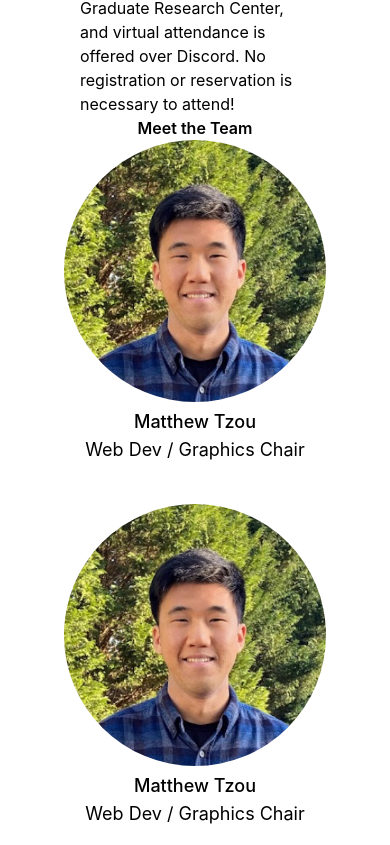
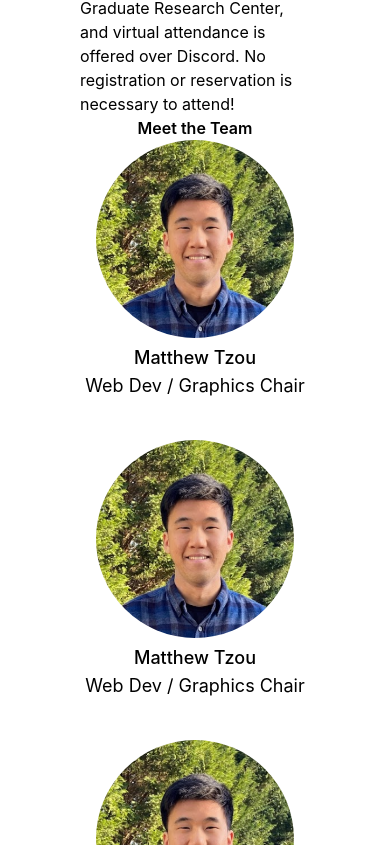
Before and after one commit to acm-uga/acm-uga.github.io, a Next.js app in the folder frontend/: page / in a window 390 px wide. Shown: the part 4199-5044 px from the top of the page. Built offline with nearby package versions, Linux system fonts and the light colour scheme.

Commit message:
updated: exec resizing on different screens

```diff
--- a/frontend/components/TeamCard.tsx
+++ b/frontend/components/TeamCard.tsx
@@ -10,7 +10,7 @@ interface Props {
 export const TeamCard: React.FC<Props> = ({ name, position, imageSrc }) => {
   return (
     <div className="text-center mb-10">
-      <div className="mx-16 lg:mx-12">
+      <div className="mx-24 lg:mx-12 md:mx-12">
         <Image
           src={imageSrc}
           height={600}
```
